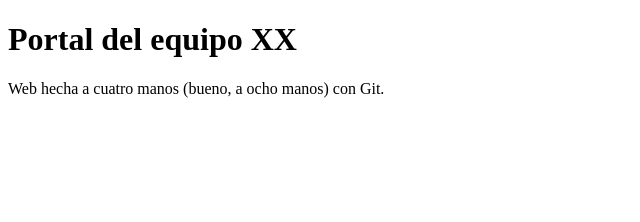
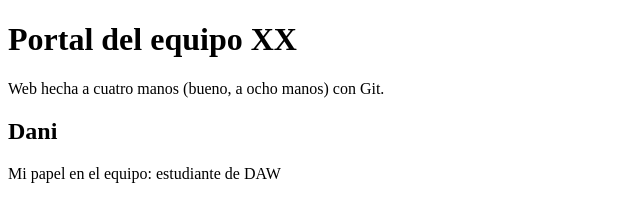
Before and after one commit to rostitch/Portal-equipo-3, a plain HTML site: page index.html in a window 1280 px wide. Shown: the whole page, without its empty margins (0-640 px from the left). Drawn offline with Linux system fonts and the light colour scheme.

Commit message:
Añade presebtación de Dani

```diff
--- a/index.html
+++ b/index.html
@@ -7,5 +7,9 @@
   <body>
     <h1>Portal del equipo XX</h1>
     <p>Web hecha a cuatro manos (bueno, a ocho manos) con Git.</p>
+    <section>
+  <h2>Dani</h2>
+  <p>Mi papel en el equipo: estudiante de DAW</p>
+</section>
   </body>
 </html>
```
